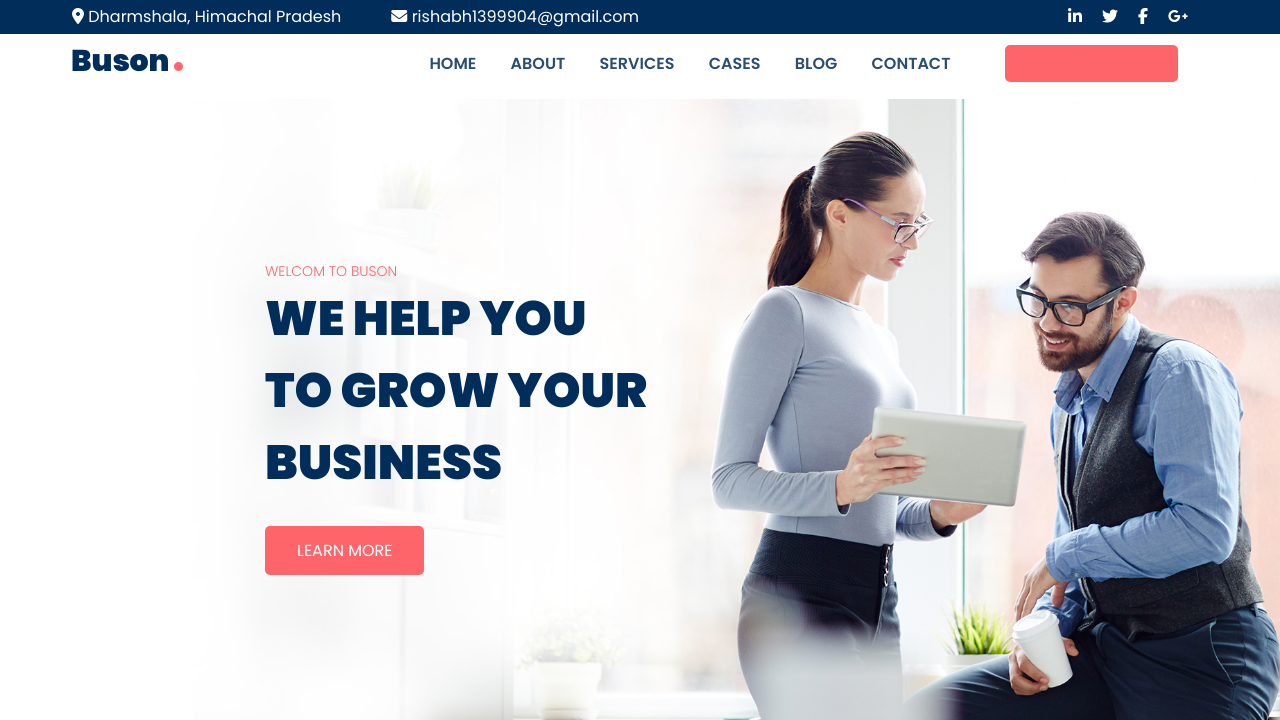
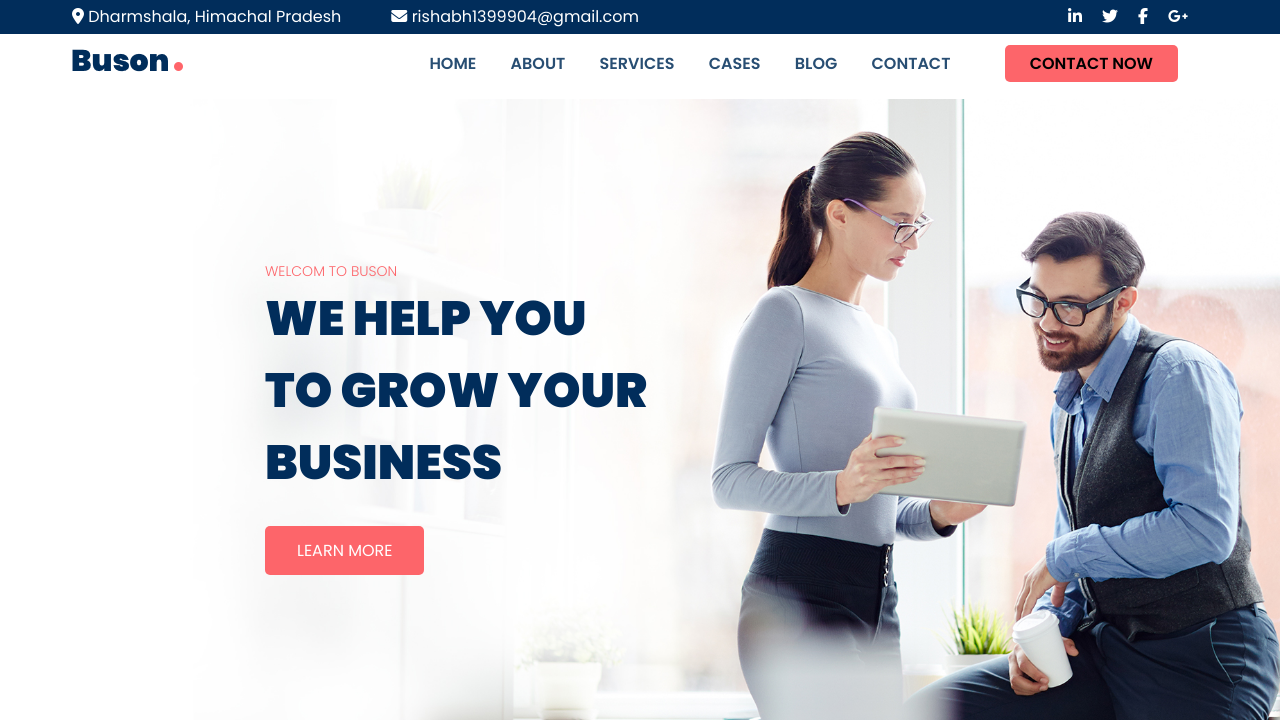
Before and after one commit to rishabhrajpoot1/HTML-CSS-CheckPoint-3, a plain HTML site: page index.html in a window 1280 px wide. In both pictures the pointer is over the link "CONTACT NOW". Shown: the top 720 px of the page. Drawn offline with Linux system fonts and the light colour scheme.

Commit message:
HTML-CSS-CheckPoint-3 completed

```diff
--- a/assets/stylesheet/style.css
+++ b/assets/stylesheet/style.css
@@ -209,7 +209,7 @@ p {
 .section2 {
   margin-top: 15px;
 }
-.navmenu a:hover{
+.navmenu a:hover {
   color: var(--secondary);
 }
 header a {
@@ -224,6 +224,9 @@ header a {
   background-color: var(--secondary);
   color: white;
   margin-left: 20px;
+}
+.navmenu .btn-1:hover {
+  color: black;
 }
 .background-img {
   margin-top: 20px;
```
